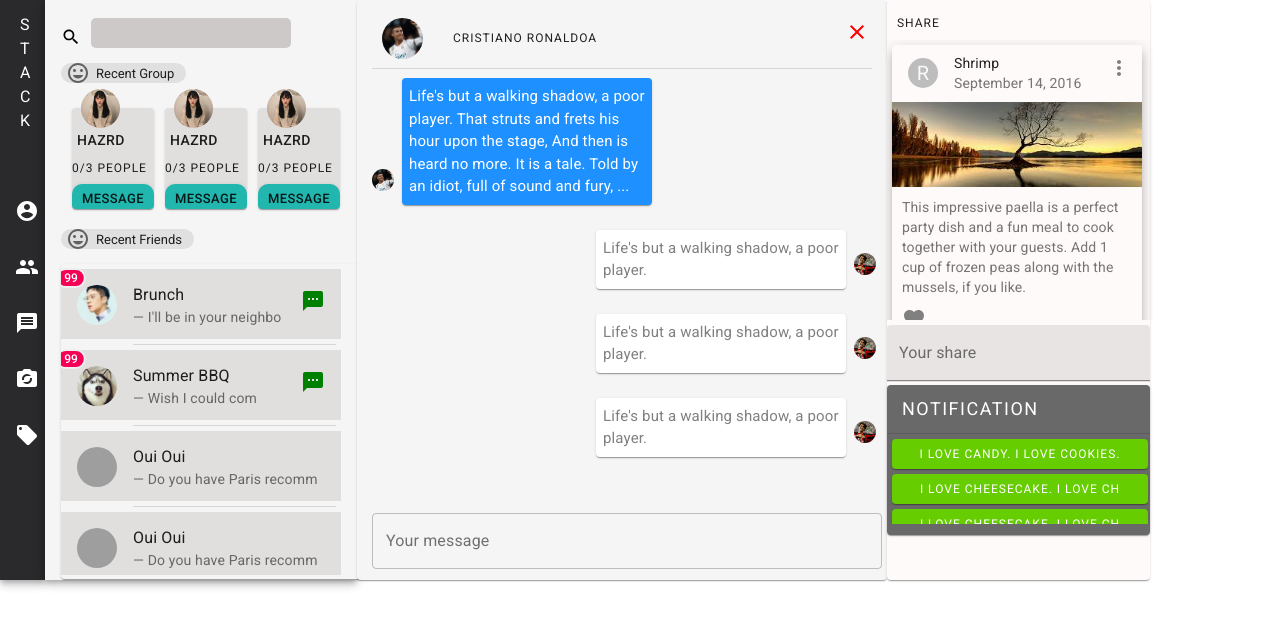
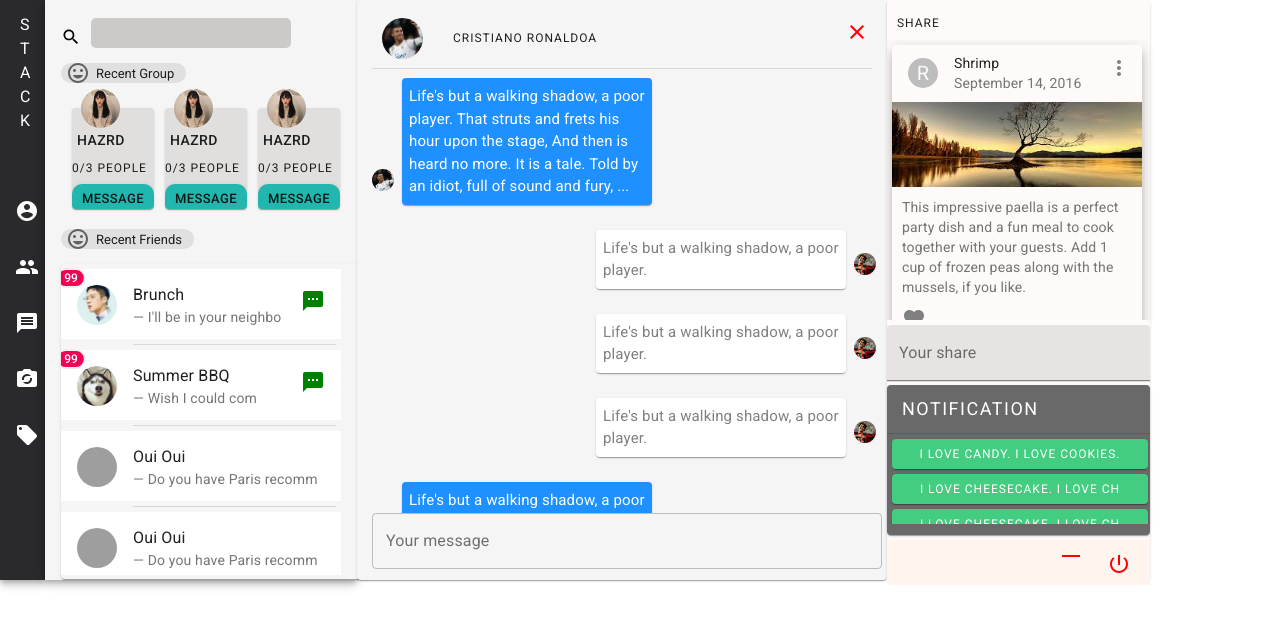
Before and after one commit to WebStar713/react-electron-slackchat, a React (Create React App) app: page / in a window 1280 px wide. Shown: the top 626 px of the page. Built offline with nearby package versions, Linux system fonts and the light colour scheme; grey boxes are pictures that could not be loaded.

Commit message:
complete most of UI

```diff
--- a/src/component/ChatBar.js
+++ b/src/component/ChatBar.js
@@ -1,5 +1,5 @@
 import React from 'react';
-import { Paper, Divider } from '@material-ui/core';
+import { Paper } from '@material-ui/core';
 import { withStyles } from '@material-ui/core/styles';
 import ChatHeaderBox from './ChatHeaderBox.js'
 import { Scrollbars } from 'react-custom-scrollbars';
@@ -28,6 +28,8 @@ class ChatBar extends React.Component {
           <SelfMessage />
           <SelfMessage />
           <SelfMessage />
+          <Message />
+          <Message />
         </Scrollbars>
         <ChatInputField></ChatInputField>
       </Paper>
--- /dev/null
+++ b/src/component/Control.js
@@ -0,0 +1,37 @@
+import React from 'react';
+import { Paper, IconButton, SvgIcon } from '@material-ui/core';
+import { makeStyles } from '@material-ui/core/styles';
+
+const useStyles = makeStyles(theme => ({
+  root: {
+    width: '263px',
+    height: '45px',
+    backgroundColor: 'rgba(255, 245, 238)',
+    marginTop: '5px',
+  },
+  IconButton: {
+    marginLeft: '160px',
+  }
+}));
+
+export default function Control() {
+  const classes = useStyles();
+
+  return (
+    <Paper className={classes.root} elevation="0" square>
+
+      <div className={classes.IconButton}>
+        <IconButton size='medium'>
+            <SvgIcon htmlColor='red' >
+              <path d="M3 3h18v2H3z"/>
+            </SvgIcon>
+        </IconButton>
+        <IconButton size='medium'>
+            <SvgIcon htmlColor='red' >
+              <path d="M13 3h-2v10h2V3zm4.83 2.17l-1.42 1.42C17.99 7.86 19 9.81 19 12c0 3.87-3.13 7-7 7s-7-3.13-7-7c0-2.19 1.01-4.14 2.58-5.42L6.17 5.17C4.23 6.82 3 9.26 3 12c0 4.97 4.03 9 9 9s9-4.03 9-9c0-2.74-1.23-5.18-3.17-6.83z"/>
+            </SvgIcon>
+        </IconButton>
+      </div>
+    </Paper>
+  )
+}
--- a/src/component/FriendsList.js
+++ b/src/component/FriendsList.js
@@ -19,7 +19,7 @@ const useStyles = makeStyles(theme => ({
     margin: '5px 0px',
     height: 70,
     width: 280,
-    backgroundColor: 'rgba(225, 223, 222)',
+    backgroundColor: 'white',
     '&:hover': {
       backgroundColor: 'rgba(100, 149, 237)',
     }
--- a/src/component/Notification.js
+++ b/src/component/Notification.js
@@ -1,8 +1,7 @@
 import React from 'react';
-import { Paper, Typography, Divider, Snackbar, SvgIcon, IconButton } from '@material-ui/core';
+import { Paper, Typography, Divider } from '@material-ui/core';
 import { makeStyles } from '@material-ui/core/styles';
 import { Scrollbars } from 'react-custom-scrollbars';
-
 const useStyles = makeStyles(theme => ({
   root: {
     marginTop: '3px',
@@ -20,7 +19,7 @@ const useStyles = makeStyles(theme => ({
     height: '30px',
     color: 'white',
     margin: '5px',
-    backgroundColor: 'rgba(102, 205, 0)',
+    backgroundColor: 'rgba(67, 205, 128)',
   }
 }));
 
--- a/src/component/Sidebar.js
+++ b/src/component/Sidebar.js
@@ -3,6 +3,7 @@ import { Paper, Divider } from '@material-ui/core';
 import { withStyles } from '@material-ui/core/styles';
 import ShareBox from './ShareBox.js';
 import Notification from './Notification.js'
+import Control from './Control.js'
 
 const styles = {
   root: {
@@ -22,6 +23,7 @@ class Sidebar extends React.Component {
         <ShareBox></ShareBox>
         <Divider></Divider>
         <Notification></Notification>
+        <Control></Control>
       </Paper>
     );
   };
```
